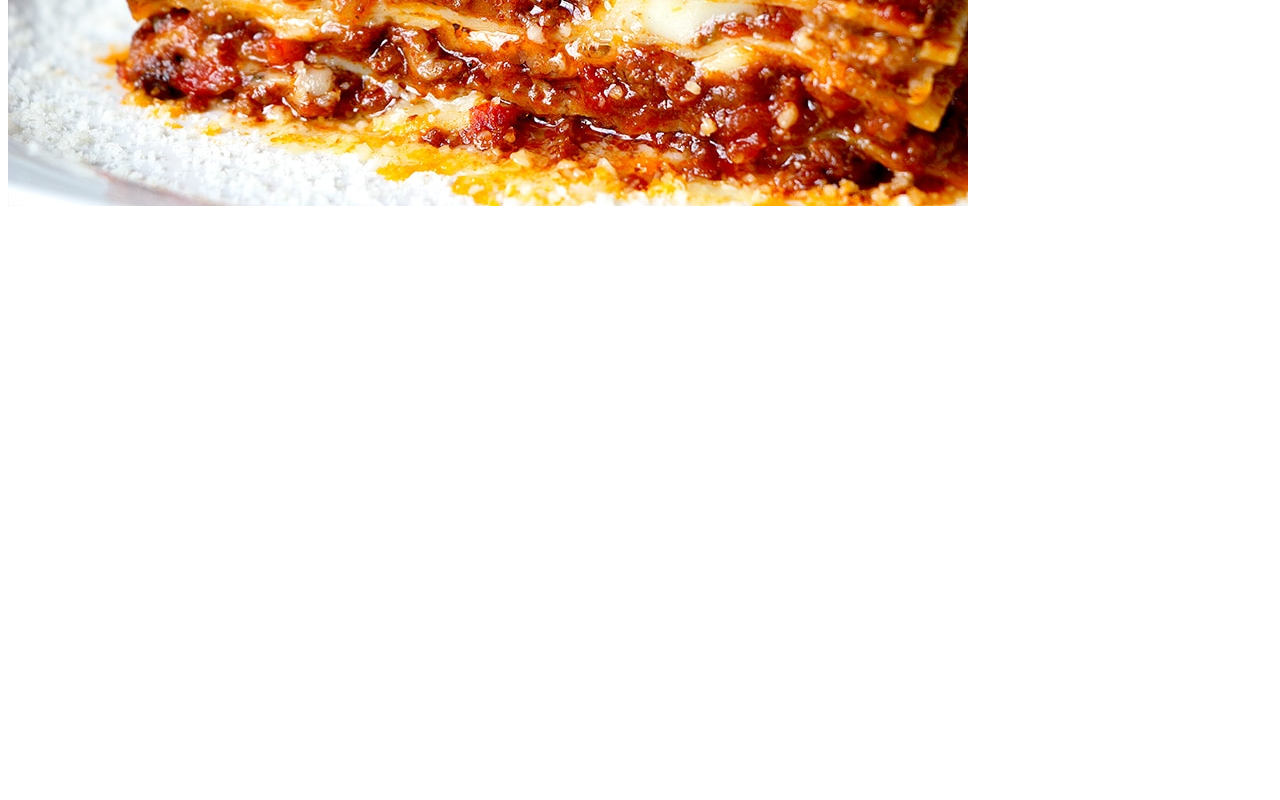
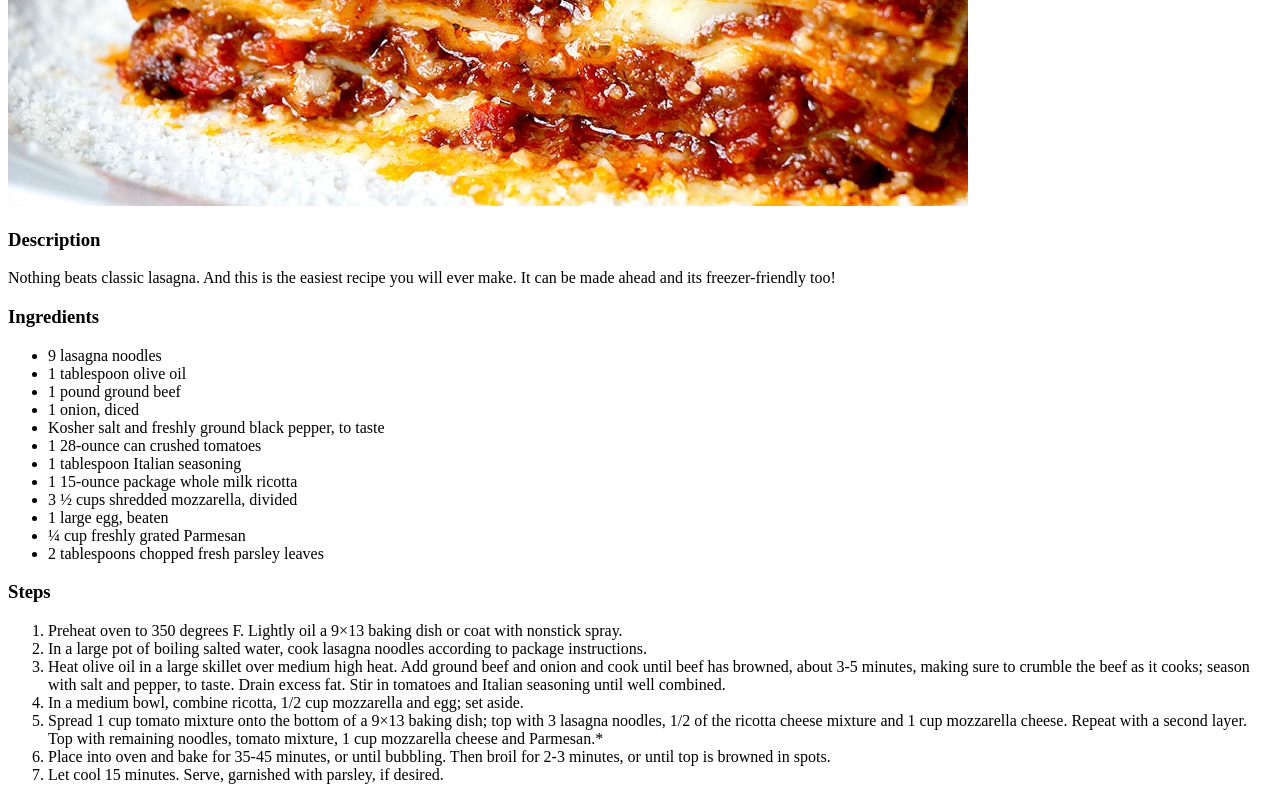
Before and after one commit to klhawker/Odin-recipes, a plain HTML site: page lasagna.html in a window 1280 px wide. Shown: the part 414-1214 px from the top of the page. Before the commit the page ends 800 px from the top, so only its background shows below. Drawn offline with Linux system fonts and the light colour scheme.

Commit message:
Added recipe and ingredients for lasagna

```diff
--- a/lasagna.html
+++ b/lasagna.html
@@ -8,7 +8,46 @@
 </head>
 <body>
     <h1>Lasagna Recipe</h1>
-    <img src="./lasagna-original..jpeg" alt="">
+    <img src="./lasagna-original..jpeg" alt="Lasagna Photo">
+    <h3>Description</h3>
+    <p>Nothing beats classic lasagna. And this is the easiest recipe you will ever make. It can be made ahead and its freezer-friendly too!</p>
+    <h3>Ingredients</h3>
+    <ul>
+        <li>9 lasagna noodles</li>
+        <li>1 tablespoon olive oil</li>
+        <li>1 pound ground beef</li>
+        <li>1 onion, diced</li>
+        <li>Kosher salt and freshly ground black pepper, to taste</li>
+        <li>1 28-ounce can crushed tomatoes</li>
+        <li>1 tablespoon Italian seasoning</li>
+        <li>1 15-ounce package whole milk ricotta</li>
+        <li>3 ½ cups shredded mozzarella, divided</li>
+        <li>1 large egg, beaten</li>
+        <li>¼ cup freshly grated Parmesan</li>
+        <li>2 tablespoons chopped fresh parsley leaves</li>
+    </ul>
+    <h3>Steps</h3>
+    <ol>
+        <li>Preheat oven to 350 degrees F. Lightly oil a 9×13 baking dish or coat with nonstick spray.</li>
+        <li>
+            In a large pot of boiling salted water, cook lasagna noodles according to package instructions.
+        </li>
+        <li>
+            Heat olive oil in a large skillet over medium high heat. Add ground beef and onion and cook until
+            beef has browned, about 3-5 minutes, making sure to crumble the beef as it cooks; season with salt
+            and pepper, to taste. Drain excess fat. Stir in tomatoes and Italian seasoning until well combined.
+        </li>
+        <li>In a medium bowl, combine ricotta, 1/2 cup mozzarella and egg; set aside.</li>
+        <li>
+            Spread 1 cup tomato mixture onto the bottom of a 9×13 baking dish; top with 3 lasagna noodles,
+            1/2 of the ricotta cheese mixture and 1 cup mozzarella cheese. Repeat with a second layer. Top with
+            remaining noodles, tomato mixture, 1 cup mozzarella cheese and Parmesan.*
+        </li>
+        <li>
+            Place into oven and bake for 35-45 minutes, or until bubbling. Then broil for 2-3 minutes, or until top is browned in spots.
+        </li>
+        <li>Let cool 15 minutes. Serve, garnished with parsley, if desired.</li>
+    </ol>
 
 </body>
 </html>
```
